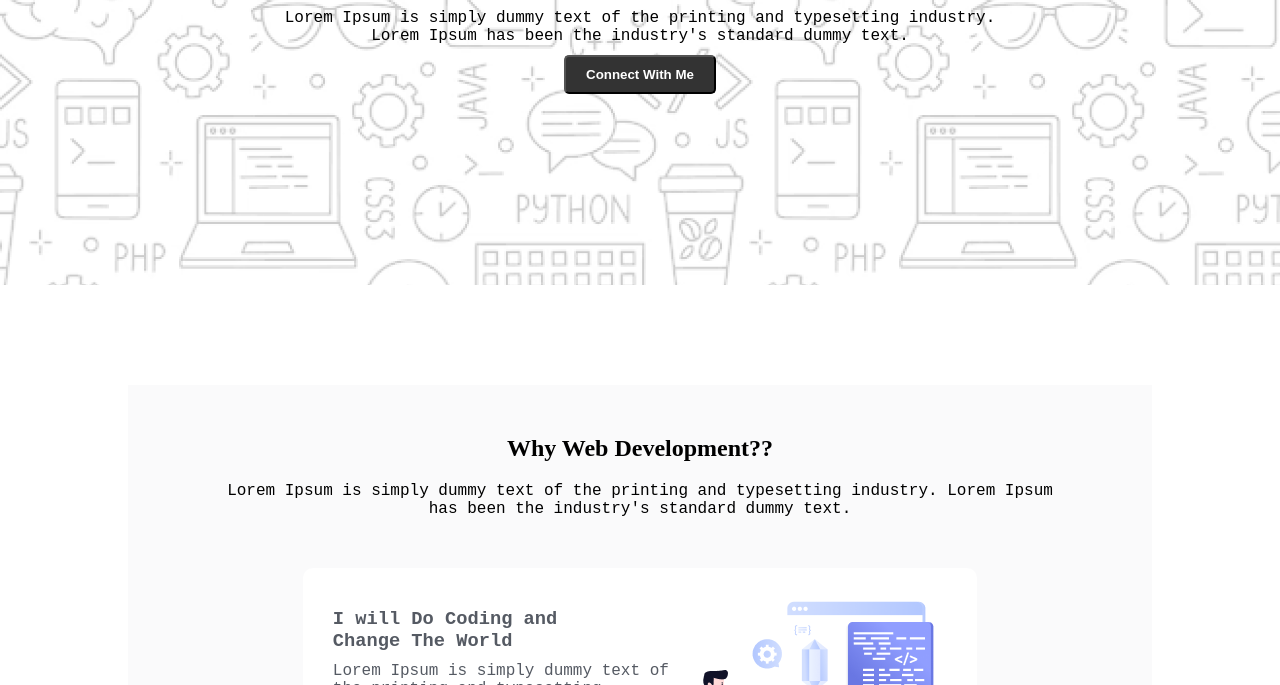
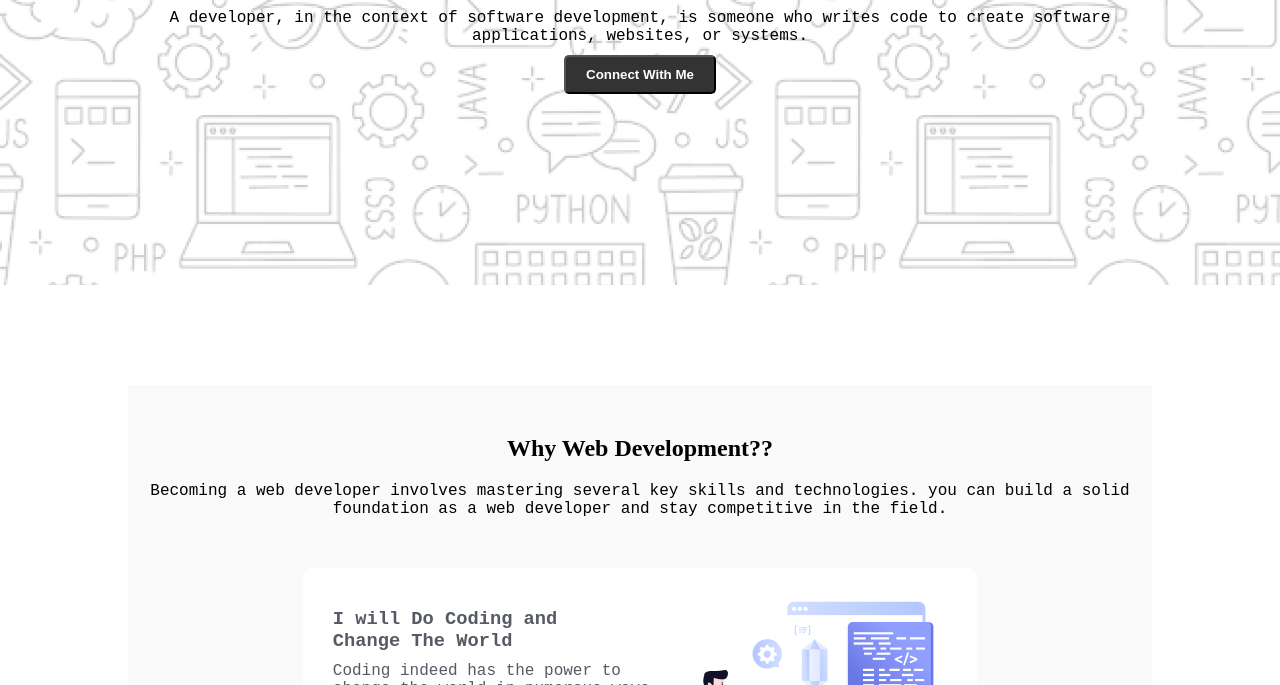
Before and after one commit to deborshi1/assignment-one, a plain HTML site: page index.html in a window 1280 px wide. Shown: the part 395-1080 px from the top of the page. Drawn offline with Linux system fonts and the light colour scheme; files whose address does not match are found by name; a web font is replaced by a local one.

Commit message:
meaningful word

```diff
--- a/index.html
+++ b/index.html
@@ -22,24 +22,21 @@
                 <img src="./assets/Group.png" alt="">
                 <h1 class="banner-text">"In the near future, I hope to become a Developer."</h1>
                 <p>
-                    Lorem Ipsum is simply dummy text of the printing and typesetting industry. <br> Lorem Ipsum has been
-                    the
-                    industry's standard dummy text.
+                    A developer, in the context of software development, is someone who writes code to create software applications, websites, or systems.
                 </p>
                 <button>Connect With Me</button>
             </div>
         </div>
         <div class="information">
             <h2>Why Web Development??</h2>
-            <p>Lorem Ipsum is simply dummy text of the printing and typesetting industry. Lorem Ipsum <br> has been the
-                industry's standard dummy text.</p>
+            <p>Becoming a web developer involves mastering several key skills and technologies. you can build a solid <br> foundation as a web developer and stay competitive in the field.</p>
             <div class="section1">
                 <div class="left-sec ">
                     <h3>
                         I will Do Coding and <br> Change The World
                     </h3>
                     <p>
-                        Lorem Ipsum is simply dummy text of the printing and typesetting industry.
+                        Coding indeed has the power to change the world in numerous ways.
                     </p>
                     <button>Learn More</button>
                 </div>
@@ -87,11 +84,11 @@
             <h2>My Inspiration</h2>
             <p>Lorem Ipsum is simply dummy text of the printing and typesetting industry. Lorem Ipsum <br> has been the
                 industry's standard dummy text.</p>
-            <div class="video">
-                <iframe width="1076" height="550" src="https://www.youtube.com/embed/tgbNymZ7vqY">
+            <div class="video">0
+                <iframe width="1076" height="550" src=https://youtu.be/WWKTfAI1saU?si=h8qh4DAaeqqwqcv8>
+
+        </div>
                 </iframe>
-            </div>
-        </div>
 
 
 
```
